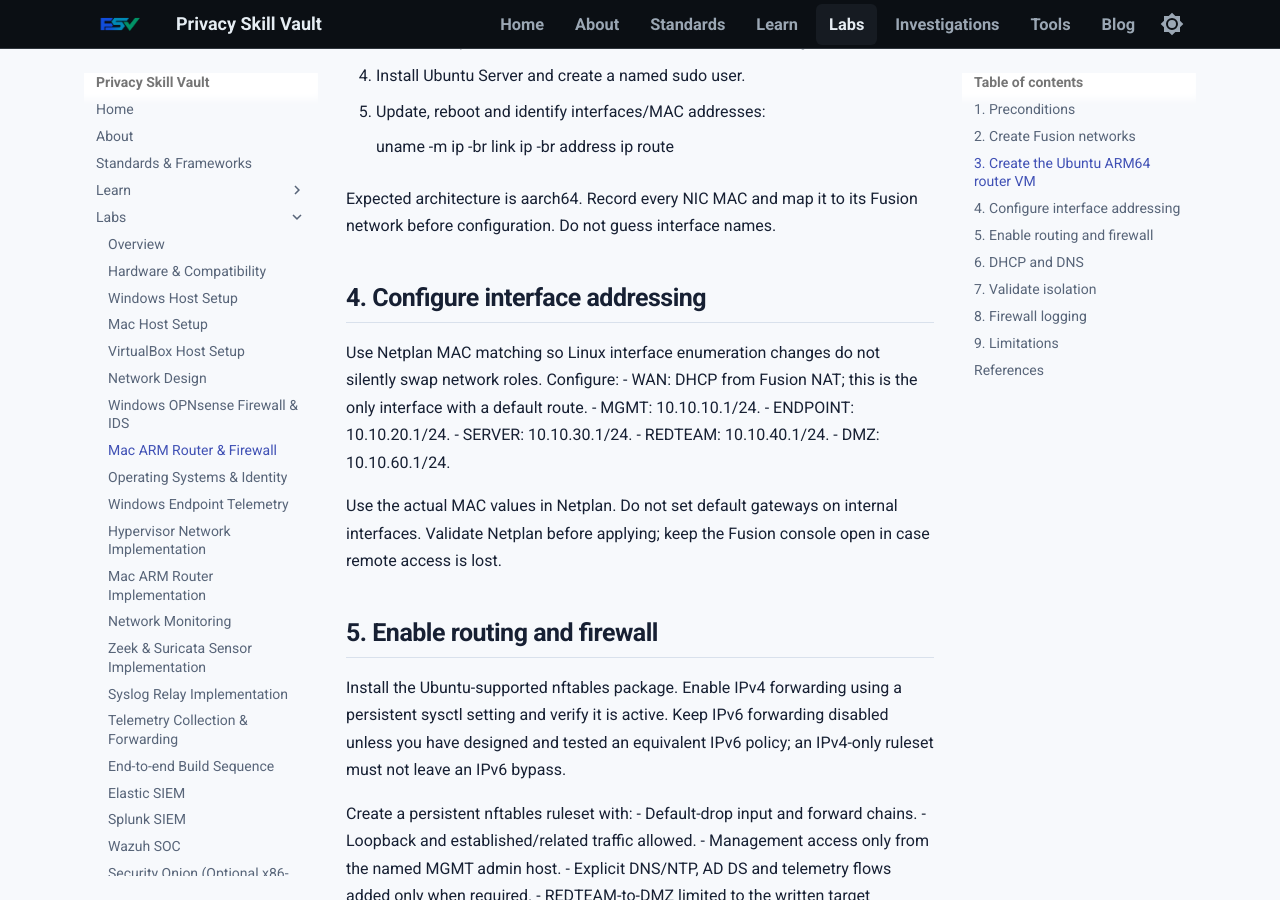
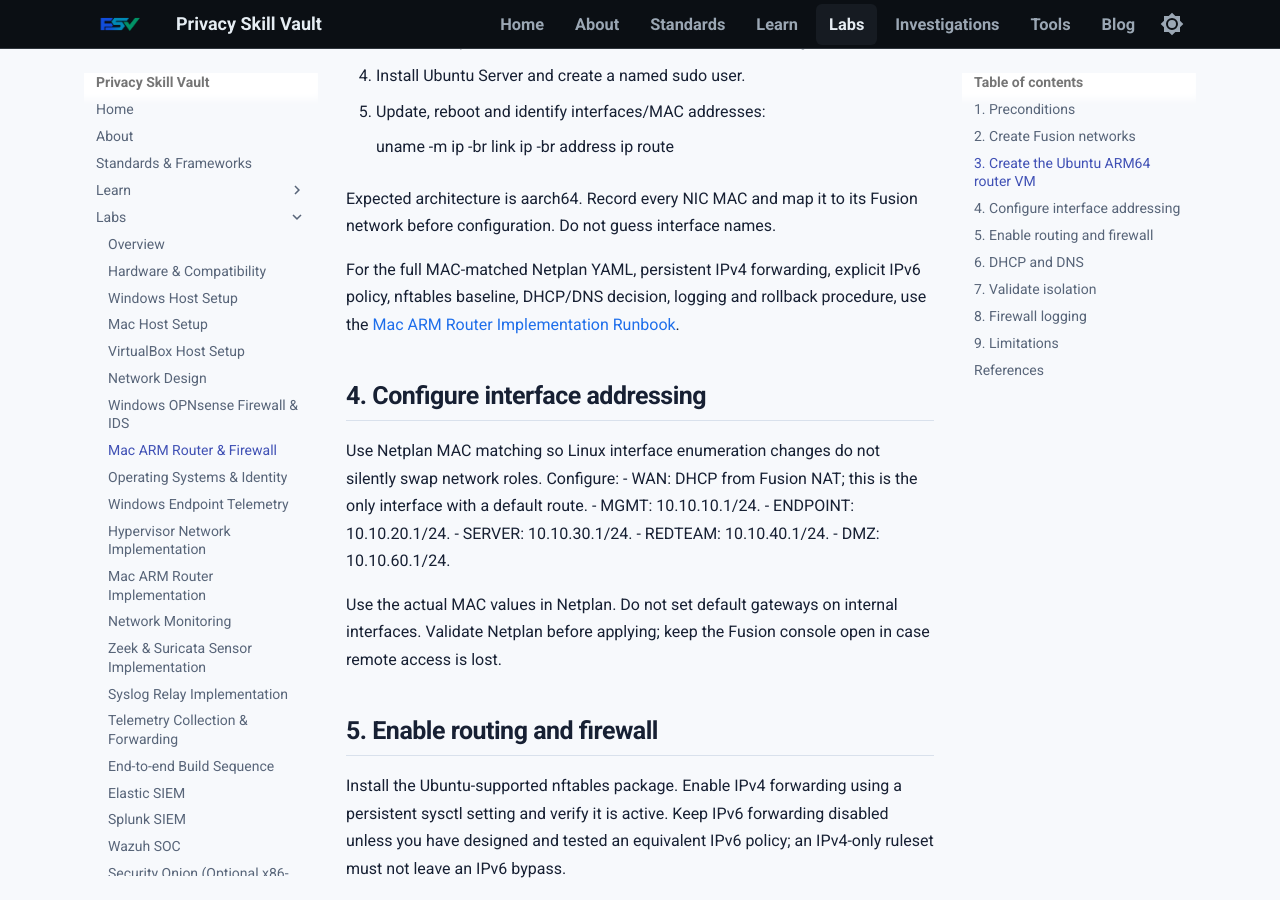
Before and after one commit to PrivacySkillVault/privacyskillvault.github.io, an MkDocs documentation site: the page built from docs/labs/mac-arm-routing.md, in a window 1280 px wide and 900 px high, scrolled down 1545 px. Built offline with MkDocs 1.6.1 and Material for MkDocs 9.7.7, drawn with Linux system fonts in a browser that asks for light colours.

Commit message:
Integrate Phase 6 implementation runbooks and dependency links

```diff
--- a/docs/labs/mac-arm-routing.md
+++ b/docs/labs/mac-arm-routing.md
@@ -41,6 +41,8 @@ Record the actual Fusion network names and verify subnets before configuring gue
     ip route
 
 Expected architecture is aarch64. Record every NIC MAC and map it to its Fusion network before configuration. Do not guess interface names.
+
+For the full MAC-matched Netplan YAML, persistent IPv4 forwarding, explicit IPv6 policy, nftables baseline, DHCP/DNS decision, logging and rollback procedure, use the [Mac ARM Router Implementation Runbook](mac-arm-router-implementation.md).
 
 ## 4. Configure interface addressing
 
```
